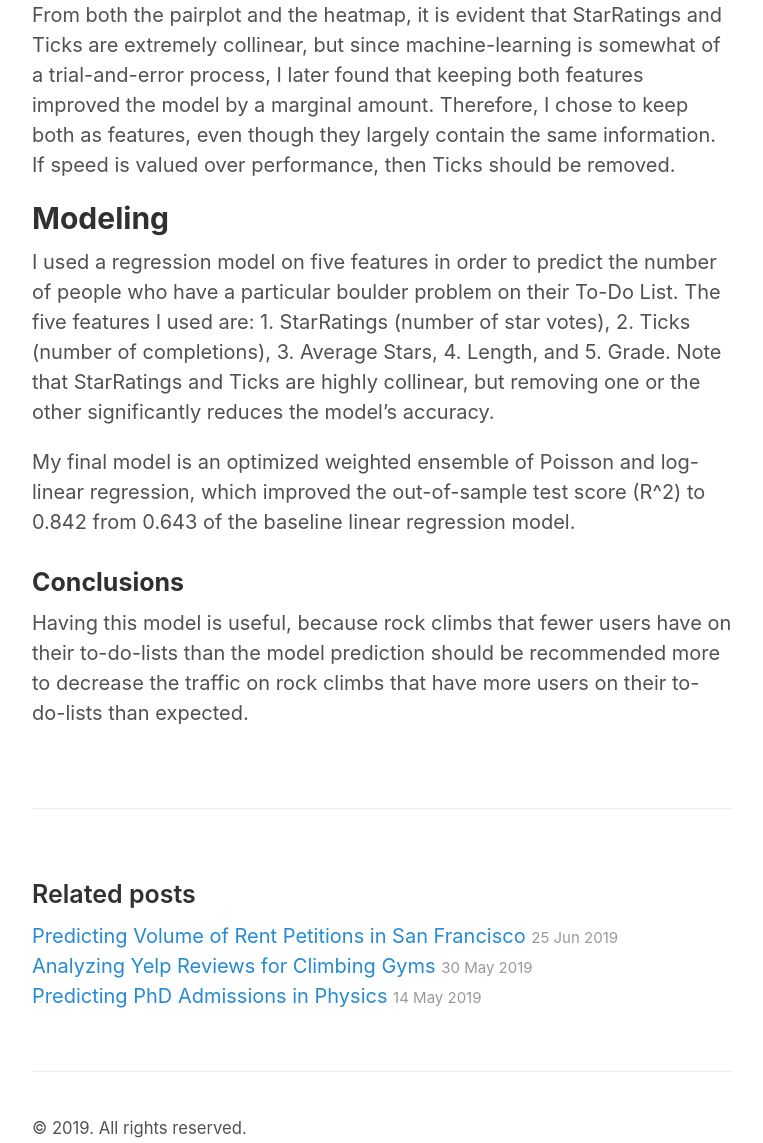
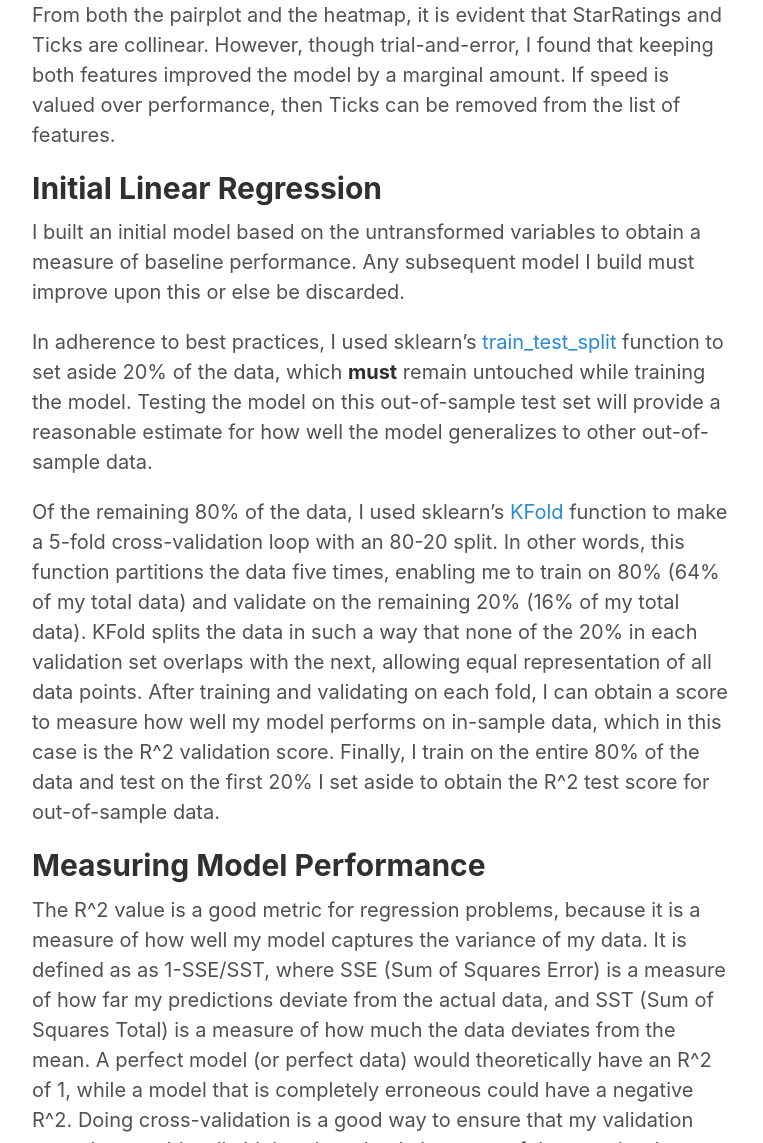
Before and after one commit to harrisonized/harrisonized.github.io, a Jekyll site: the page built from _posts/2019-04-23-predicting-popularity-of-rock-climbs-regression.md, in a window 1280 px wide and 1400 px high, scrolled down 2688 px. Shown: the part 257-1400 px from the top of the window, without its empty margins (258-1021 px from the left). Built offline with Jekyll 4.4.1, drawn with Linux system fonts in a browser that asks for light colours; some of the changed text lies outside the part shown.

Commit message:
adding initial modeling section

````diff
--- a/_posts/2019-04-23-predicting-popularity-of-rock-climbs-regression.md
+++ b/_posts/2019-04-23-predicting-popularity-of-rock-climbs-regression.md
@@ -15,21 +15,21 @@ title: Predicting Popularity of Rock Climbs
 
 [Mountain Project](https://www.mountainproject.com/) is an online directory in which users can search for information on rock climbs at outdoor areas such as [Bishop, CA](https://www.mountainproject.com/area/106064825/bishop-area) or [Joshua Tree](https://www.mountainproject.com/area/105720495/joshua-tree-national-park). Users can also vote on features such the number of stars, the grade, or add it to their tick-list or to-do-list, much like how on [Amazon](https://www.amazon.com/), you can review items, vote on them, and add them to your shopping cart.
 
-As classic areas and popular rock climbs become saturated with new climbers, experienced climbers may become more interested in rock climbs that are not as well known than trying to compete with a crowd. Therefore, as a [data scientist](https://www.linkedin.com/in/harrisonized) and a [rock climber](https://www.instagram.com/harrisonized/?hl=en), I wanted to use the classical machine learning technique of regression to predict the number of users who have a rock climb on their to-do-list.
+As classic areas and popular rock climbs become saturated with new climbers, experienced climbers may become more interested in rock climbs that are not as well known than trying to compete with the crowd. Therefore, as a [data scientist](https://www.linkedin.com/in/harrisonized) and a [rock climber](https://www.instagram.com/harrisonized/?hl=en), I wanted to use the classical machine learning technique of regression to predict the number of users who have a rock climb on their to-do-list.
 
 
 
 ## **Data Acquisition**
 
-Some of the data is freely available for download as a csv file from [Mountain Project](https://www.mountainproject.com/route-finder?selectedIds=106064825&type=boulder&diffMinrock=1800&diffMinboulder=20000&diffMinaid=70000&diffMinice=30000&diffMinmixed=50000&diffMaxrock=5500&diffMaxboulder=21700&diffMaxaid=75260&diffMaxice=38500&diffMaxmixed=60000&is_trad_climb=1&is_sport_climb=1&is_top_rope=1&stars=0&pitches=0&sort1=area&sort2=rating). However, this is limited to 1000 rows at a time to limit the online traffic, and only a limited number of features are included: the Average Stars, Length, and Grade. Two other features and the target are only available through the website. Fortunately, the links to the individual pages containing these data are available in the csv file, ensuring that the scraping process will be relatively easy.
+Some of the data is freely available for download as a csv file from [Mountain Project](https://www.mountainproject.com/route-finder?selectedIds=106064825&type=boulder&diffMinrock=1800&diffMinboulder=20000&diffMinaid=70000&diffMinice=30000&diffMinmixed=50000&diffMaxrock=5500&diffMaxboulder=21700&diffMaxaid=75260&diffMaxice=38500&diffMaxmixed=60000&is_trad_climb=1&is_sport_climb=1&is_top_rope=1&stars=0&pitches=0&sort1=area&sort2=rating). However, this is limited to 1000 rows at a time to limit the online traffic, and only a limited number of features are included: the Average Stars, Length, and Grade. Two other features and the target (On-To-Do-List) are only available through the website. Fortunately, the links to the individual pages containing these data are available in the csv file, ensuring that the scraping process will be relatively easy.
 
-To obtain the other features, I wrote a [simple script](https://github.com/harrisonized/predicting-popularity-of-rock-climbs-regression/blob/master/Scrape%20Website.ipynb) using [BeautifulSoup](https://www.crummy.com/software/BeautifulSoup/bs4/doc/) and added a random time-out so that I didn't get banned from the website. I obtained [data](https://github.com/harrisonized/predicting-popularity-of-rock-climbs-regression/tree/master/Data) for rock climbs in the [Bishop, CA](https://www.mountainproject.com/area/106064825/bishop-area) and [Joshua Tree](https://www.mountainproject.com/area/105720495/joshua-tree-national-park) areas, although I later chose to focus on the Bishop dataset, since it is the most popular climbing destination in California.
+To obtain the remaining features, I wrote a [simple script](https://github.com/harrisonized/predicting-popularity-of-rock-climbs-regression/blob/master/Scrape%20Website.ipynb) using [BeautifulSoup](https://www.crummy.com/software/BeautifulSoup/bs4/doc/) and added a random time-out so that I didn't overload the website. I obtained [data](https://github.com/harrisonized/predicting-popularity-of-rock-climbs-regression/tree/master/Data) for rock climbs in the [Bishop, CA](https://www.mountainproject.com/area/106064825/bishop-area) and [Joshua Tree](https://www.mountainproject.com/area/105720495/joshua-tree-national-park) areas, although I later chose to focus on the Bishop dataset, since it is the most popular climbing destination in California.
 
 
 
 ## **Exploratory Data Analysis**
 
-To visualize and understand the data that I had, I used the following one-liner to generate a pair plot. This enables me to see how the features relate to each other and determine whether or not I needed to transform any of them for the final modeling.
+To visualize and understand the data that I had, I used the following one-line-wonder from the [Seaborn library](https://seaborn.pydata.org/) to generate a pair plot. This enabled me to see how the features relate to each other and determine whether or not I needed to transform any of them for the final modeling.
 
 ```python
 sns.pairplot(bishop_proc_df[features_target_list])
@@ -49,11 +49,65 @@ ax.set_title('Correlation Heatmap for True Baseline Case', fontsize = 18)
 
 ![Correlation Heatmap.png](https://raw.githubusercontent.com/harrisonized/predicting-popularity-of-rock-climbs-regression/master/Figures/Bishop/EDA/Correlation%20Heatmap.png)
 
-From both the pairplot and the heatmap, it is evident that StarRatings and Ticks are extremely collinear, but since machine-learning is somewhat of a trial-and-error process, I later found that keeping both features improved the model by a marginal amount. Therefore, I chose to keep both as features, even though they largely contain the same information. If speed is valued over performance, then Ticks should be removed.
+From both the pairplot and the heatmap, it is evident that StarRatings and Ticks are collinear. However, though trial-and-error, I found that keeping both features improved the model by a marginal amount. If speed is valued over performance, then Ticks can be removed from the list of features.
 
 
 
-## **Modeling**
+## **Initial Linear Regression**
+
+I built an initial model based on the untransformed variables to obtain a measure of baseline performance. Any subsequent model I build must improve upon this or else be discarded.
+
+In adherence to best practices, I used sklearn's [train_test_split](https://scikit-learn.org/stable/modules/generated/sklearn.model_selection.train_test_split.html) function to set aside 20% of the data, which **must** remain untouched while training the model. Testing the model on this out-of-sample test set will provide a reasonable estimate for how well the model generalizes to other out-of-sample data.
+
+Of the remaining 80% of the data, I used sklearn's [KFold](https://scikit-learn.org/stable/modules/generated/sklearn.model_selection.KFold.html) function to make a 5-fold cross-validation loop with an 80-20 split. In other words, this function partitions the data five times, enabling me to train on 80% (64% of my total data) and validate on the remaining 20% (16% of my total data). KFold splits the data in such a way that none of the 20% in each validation set overlaps with the next, allowing equal representation of all data points. After training and validating on each fold, I can obtain a score to measure how well my model performs on in-sample data, which in this case is the R^2 validation score. Finally, I train on the entire 80% of the data and test on the first 20% I set aside to obtain the R^2 test score for out-of-sample data.
+
+
+
+## **Measuring Model Performance**
+
+The R^2 value is a good metric for regression problems, because it is a measure of how well my model captures the variance of my data. It is defined as as 1-SSE/SST, where SSE (Sum of Squares Error) is a measure of how far my predictions deviate from the actual data, and SST (Sum of Squares Total) is a measure of how much the data deviates from the mean. A perfect model (or perfect data) would theoretically have an R^2 of 1, while a model that is completely erroneous could have a negative R^2. Doing cross-validation is a good way to ensure that my validation score is not arbitrarily high or low simply because of the way the data was split.
+
+For this task, I chose to use both sklearn's [LinearRegression](https://scikit-learn.org/stable/modules/generated/sklearn.linear_model.LinearRegression.html) function and Statsmodel's [OLS](https://www.statsmodels.org/devel/generated/statsmodels.regression.linear_model.OLS.html), just to compare the two libraries. I found that I prefer [Statsmodels](https://www.statsmodels.org/devel/index.html) over sklearn for regression problems, because it provides other statistics alongside the main model. There are other nuances I'll elaborate on later. As expected, the models from both libraries gave the same scores.
+
+```python
+# Sklearn's Linear Regression
+val_r2_score:  0.7850858488678168  +/-  0.06682093878949044
+test_r2_score:  0.6426057149839702
+```
+
+```python
+# Statsmodels OLS
+val_r2_score:  0.7850858488678172  +/-  0.06682093878949083
+test_r2_score:  0.642605714983973
+```
+
+
+
+## **Lasso and Ridge**
+
+One way to avoid over-fitting is to add a penalty function in the form of regularization.
+
+
+
+
+
+## **Improved Models**
+
+
+
+Because the pairplot shows that not all features are linearly related to the target, it is advantageous to transform the data using the log and square root transforms to linearize the features with respect to the target. Since the data was relatively small, I decided to generate these features and save them in a separate csv file so as to only generate them once during the life-cycle of this project.
+
+
+
+
+
+
+
+for evaluating how well the model performs on in-sample validation and out-of-sample test
+
+
+
+
 
 I used a regression model on five features in order to predict the number of people who have a particular boulder problem on their To-Do List. The five features I used are: 1. StarRatings (number of star votes), 2. Ticks (number of completions), 3. Average Stars, 4. Length, and 5. Grade. Note that StarRatings and Ticks are highly collinear, but removing one or the other significantly reduces the model's accuracy.
 
````
